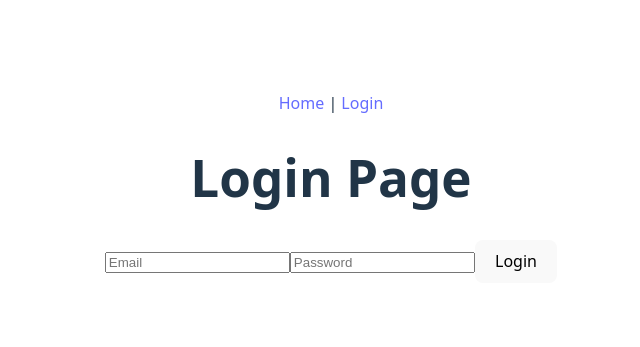
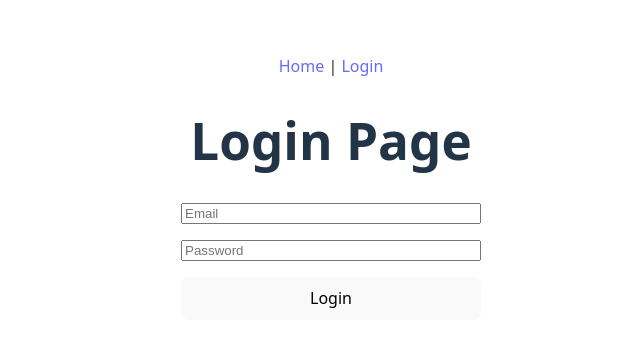
Before and after one commit to harmonie-durrant/mini-lims, a React (Vite) app in the folder frontend/: page /login in a window 1280 px wide. Shown: the part 213-560 px from the top of the page, without its empty margins (309-949 px from the left). Built offline with nearby package versions, Linux system fonts and the light colour scheme; no server answers.

Commit message:
Add login form fetch

```diff
--- /dev/null
+++ b/frontend/src/pages/Login.css
@@ -0,0 +1,7 @@
+.login-form {
+    display: flex;
+    flex-direction: column;
+    width: 300px;
+    margin: 0 auto;
+    gap: 1rem;
+}
--- a/frontend/src/pages/Login.tsx
+++ b/frontend/src/pages/Login.tsx
@@ -1,25 +1,42 @@
 import { useState } from "react";
+import './Login.css'
 
 function Login() {
+  const [email, setEmail] = useState('');
+  const [password, setPassword] = useState('');
+  const [token, setToken] = useState('');
 
   const SubmitLogin = (email: string, password: string) => {
-    console.log("Email:", email);
-    console.log("Password:", password);
+    fetch(import.meta.env.VITE_API_URL + '/login?email=' + email + '&password=' + password, {
+      method: 'POST',
+    })
+    .then(response => {
+      if (!response.ok) {
+        throw new Error('Network response was not ok');
+      }
+      return response.json();
+    })
+    .then(data => {
+      setToken(data.access_token); // Note: backend returns 'access_token', not 'token'
+    })
+    .catch(error => {
+      console.error('Login error:', error);
+    });
   }
-
-  // Use react to handle the state of the email and password inputs
-
-  const [email, setEmail] = useState('');
-  const [password, setPassword] = useState('');
 
   return (
     <div>
       <h1>Login Page</h1>
-      <form onSubmit={(e) => { e.preventDefault(); SubmitLogin(email, password) }}>
+      <form className="login-form" onSubmit={(e) => { e.preventDefault(); SubmitLogin(email, password) }}>
         <input onChange={(e) => setEmail(e.target.value)} type="email" placeholder="Email" />
         <input onChange={(e) => setPassword(e.target.value)} type="password" placeholder="Password" />
         <button type="submit">Login</button>
       </form>
+      {
+        token && <div>
+          <h2>Token: {token}</h2>
+        </div>
+      }
     </div>
   );
 }
```
